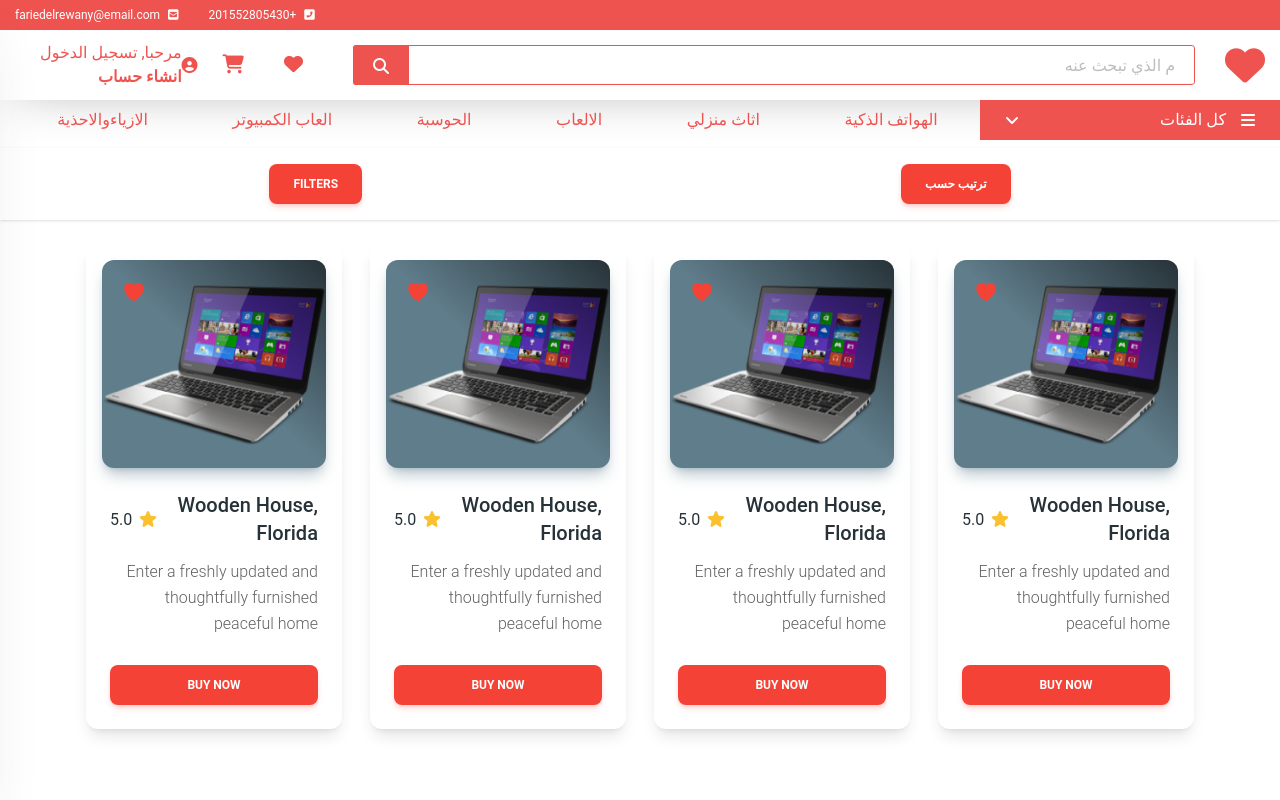
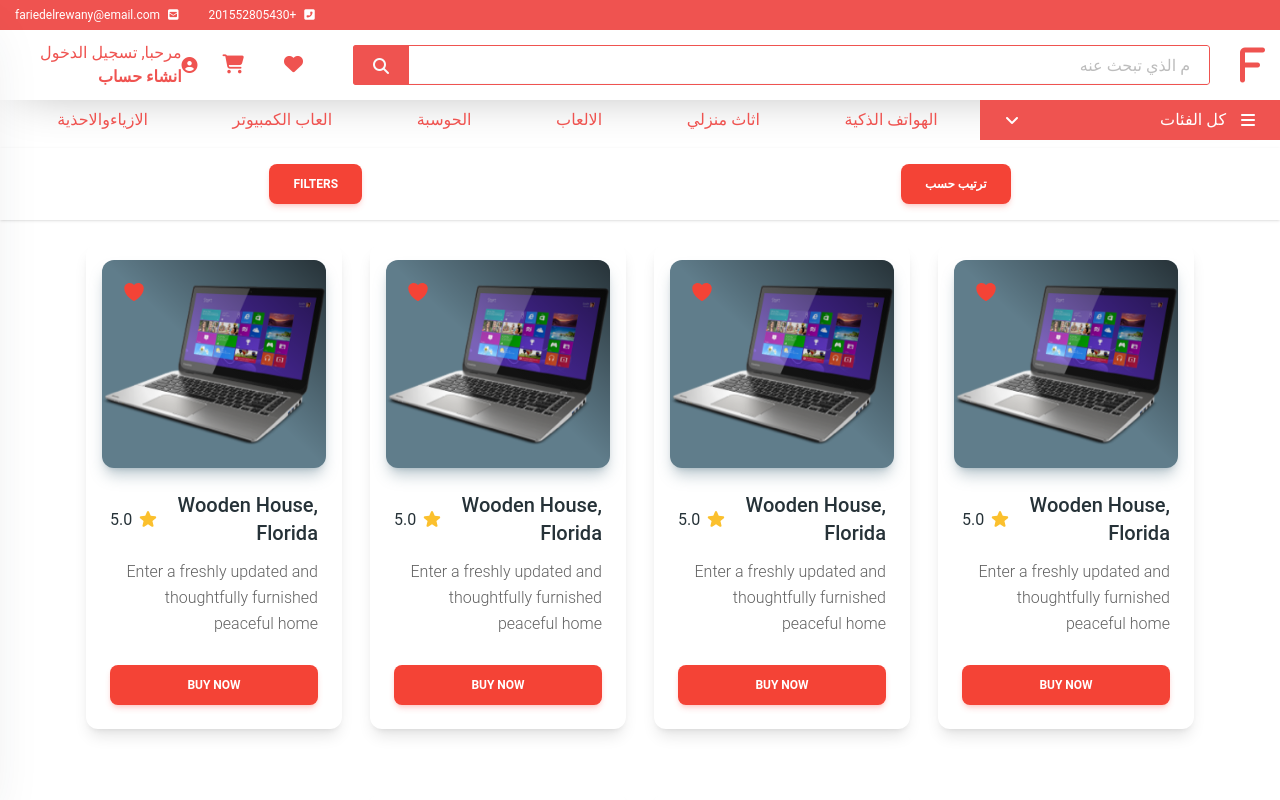
Before and after one commit to faried-elrewany/Ecommerce, a React (Vite) app: page /products in a window 1280 px wide. Shown: the top 800 px of the page. Built offline with nearby package versions, Linux system fonts and the light colour scheme; what tailwindcss-rtl would draw is missing.

Commit message:
update website main icon and carousal auto play

```diff
--- a/src/Components/ComplexNavbar.jsx
+++ b/src/Components/ComplexNavbar.jsx
@@ -1,5 +1,6 @@
 import React from "react";
 import { NavLink } from "react-router-dom";
+
 function ContactInfo(props) {
   return (
     <div className="header-content-top">
@@ -17,7 +18,9 @@ function ContactInfo(props) {
 function Logo(props) {
   return (
     <strong className="logo">
-      <i className={props.icon}></i>
+      <NavLink to="/">
+        <i class="fa-solid fa-f"></i>
+      </NavLink>
     </strong>
   );
 }
@@ -119,7 +122,7 @@ function Header() {
     <header className="header">
       <ContactInfo info={contactInfo} />
       <Container>
-        <Logo icon={logoIcon} />
+        <Logo />
         <Search icon={searchIcon} placeholder={searchPlaceholder} />
         <NavContent items={navItems} account={accountMenu} />
       </Container>
--- a/src/Components/HomeCarousal.jsx
+++ b/src/Components/HomeCarousal.jsx
@@ -4,7 +4,7 @@ import "swiper/css";
 import "swiper/css/pagination";
 import "swiper/css/navigation";
 import "swiper/css/effect-coverflow";
-import { Pagination, Navigation } from "swiper";
+import { Autoplay, Pagination, Navigation } from "swiper";
 
 function HomeCarousal({ slides }) {
   return (
@@ -22,7 +22,7 @@ function HomeCarousal({ slides }) {
           disableOnInteraction: false,
         }}
         navigation={true}
-        modules={[Pagination, Navigation]}
+        modules={[Autoplay, Pagination, Navigation]}
         className="mySwiper  mb-20"
       >
         {slides.map((slide, index) => (
--- a/src/Components/NavCategories.jsx
+++ b/src/Components/NavCategories.jsx
@@ -6,7 +6,7 @@ const SubCategory = ({ subCategories, imageUrl }) => {
       <ul className="category-second-list-ul">
         {subCategories.map((subCategory, index) => (
           <li key={index} className="category-second-item">
-            <a href="">{subCategory}</a>
+            <Link to="/">{subCategory}</Link>
           </li>
         ))}
       </ul>
@@ -56,9 +56,9 @@ const NavContainer = () => {
           <ul className="all-category-list">
             {categories.map((category, index) => (
               <li key={index} className="all-category-list-item">
-                <a href="" className="all-category-list-link">
+                <Link to="/" className="all-category-list-link">
                   {category.name} <i className="fas fa-angle-right"></i>
-                </a>
+                </Link>
                 {category.subCategories && (
                   <SubCategory
                     subCategories={category.subCategories}
```
